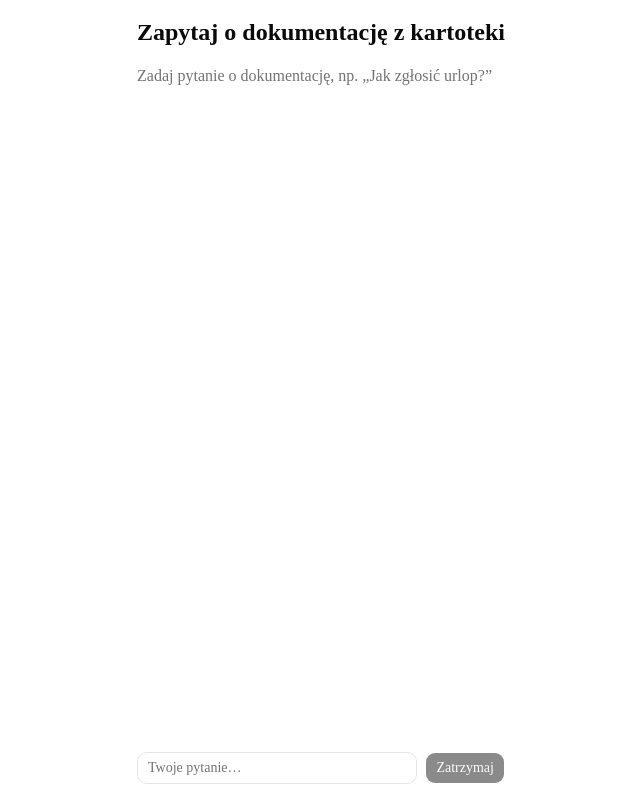
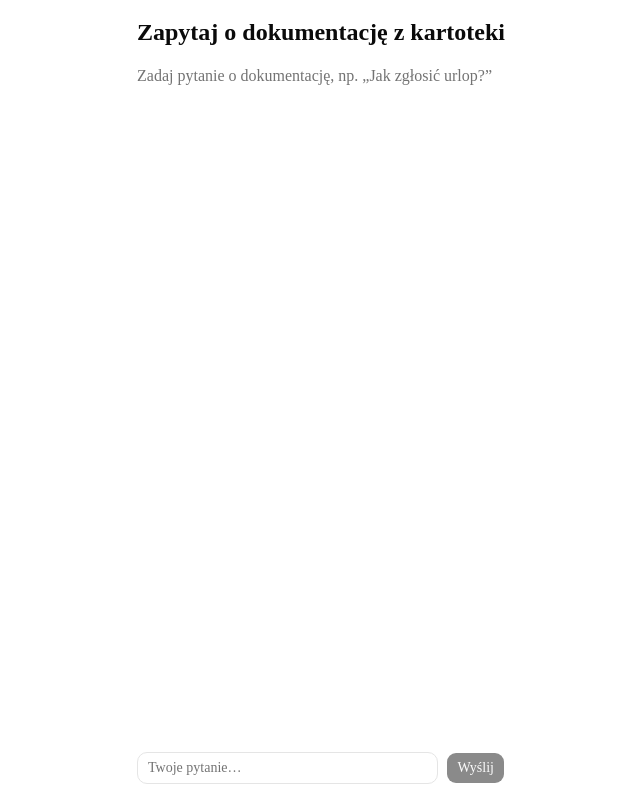
Before and after one commit to AnielaRG/rag-docs-qa, a Next.js app: page / in a window 1280 px wide. Shown: the whole page, without its empty margins (319-959 px from the left). Built offline with nearby package versions, Linux system fonts and the light colour scheme.

Commit message:
Fix submit button label showing stop text

```diff
--- a/components/chat.tsx
+++ b/components/chat.tsx
@@ -104,7 +104,7 @@ export function Chat() {
           </Button>
         ) : (
           <Button type="submit" disabled={!input.trim()}>
-            {strings.chat.stop}
+            {strings.chat.send}
           </Button>
         )}
       </form>
```
